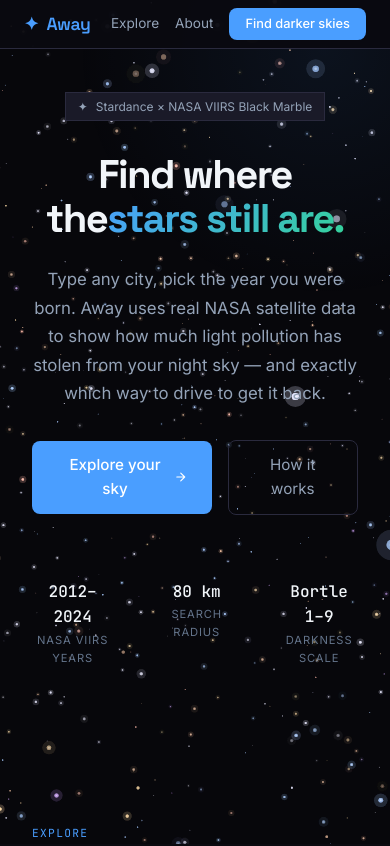
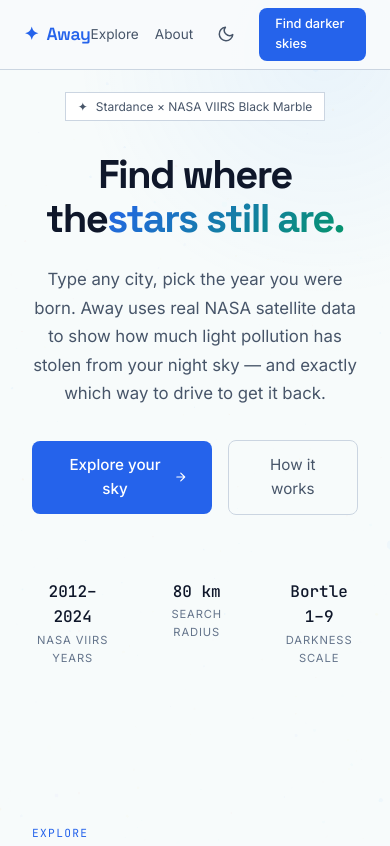
Before and after one commit to lakkeychoudhary/Away, a React (Vite) app in the folder apps/web/: page / in a window 390 px wide. Shown: the top 846 px of the page. Built offline with nearby package versions, Linux system fonts and the light colour scheme; no server answers.

Commit message:
Implement beautiful light/dark theme toggles, add responsive CSS tokens, update starfield/charts/maps to be theme-aware, and fix GitHub Actions peer-dependency issue

```diff
--- a/apps/web/src/App.tsx
+++ b/apps/web/src/App.tsx
@@ -1,4 +1,4 @@
-import { useCallback, useState, useRef } from "react";
+import { useCallback, useState, useRef, useEffect } from "react";
 import type { GeocodeResult } from "@away/shared";
 import type { AwayResponse, SkyResponse } from "@away/shared";
 import { fetchAway, fetchSky, fetchStars } from "./lib/api";
@@ -13,6 +13,21 @@
 import styles from "./App.module.css";
 
 export default function App() {
+  const [theme, setTheme] = useState<"dark" | "light">(() => {
+    const saved = localStorage.getItem("theme");
+    if (saved === "dark" || saved === "light") return saved;
+    return window.matchMedia("(prefers-color-scheme: dark)").matches ? "dark" : "light";
+  });
+
+  useEffect(() => {
+    document.documentElement.setAttribute("data-theme", theme);
+    localStorage.setItem("theme", theme);
+  }, [theme]);
+
+  const toggleTheme = useCallback(() => {
+    setTheme((prev) => (prev === "dark" ? "light" : "dark"));
+  }, []);
+
   const [loading, setLoading] = useState(false);
   const [error, setError] = useState<string | null>(null);
   const [sky, setSky] = useState<SkyResponse | null>(null);
@@ -68,7 +83,7 @@
     <div className={styles.page}>
       <Starfield />
       <div className={styles.content}>
-        <Nav hasResults={!!sky} />
+        <Nav hasResults={!!sky} theme={theme} onToggleTheme={toggleTheme} />
         <Hero />
         <Explorer onAnalyze={handleAnalyze} loading={loading} error={error} />
 
@@ -80,6 +95,7 @@
               locationLabel={locationLabel}
               activeYear={activeYear}
               onYearChange={setActiveYear}
+              theme={theme}
             />
             {stars.length > 0 && currentBortle !== null && (
               <StarMap
--- a/apps/web/src/components/Nav.module.css
+++ b/apps/web/src/components/Nav.module.css
@@ -8,7 +8,7 @@
   display: flex;
   align-items: center;
   justify-content: space-between;
-  background: rgba(10, 10, 16, 0.95);
+  background: var(--nav-bg);
   border-bottom: 1px solid var(--border);
 }
 
@@ -61,3 +61,26 @@
   color: white !important;
   text-decoration: none !important;
 }
+
+.themeToggle {
+  background: none;
+  border: none;
+  color: var(--text-secondary);
+  cursor: pointer;
+  display: flex;
+  align-items: center;
+  justify-content: center;
+  padding: 8px;
+  border-radius: var(--radius-sm);
+  transition: all var(--fast) var(--ease);
+}
+
+.themeToggle:hover {
+  background: var(--bg-panel);
+  color: var(--text-primary);
+}
+
+.themeToggle svg {
+  stroke: currentColor;
+  display: block;
+}
--- a/apps/web/src/components/Nav.tsx
+++ b/apps/web/src/components/Nav.tsx
@@ -3,9 +3,11 @@
 
 interface NavProps {
   hasResults?: boolean;
+  theme: string;
+  onToggleTheme: () => void;
 }
 
-export function Nav({ hasResults }: NavProps) {
+export function Nav({ hasResults, theme, onToggleTheme }: NavProps) {
   const [scrolled, setScrolled] = useState(false);
 
   useEffect(() => {
@@ -26,6 +28,23 @@
         {hasResults && (
           <a href="#results" className={styles.link}>Your Sky</a>
         )}
+        <button
+          onClick={onToggleTheme}
+          className={styles.themeToggle}
+          title={`Switch to ${theme === "dark" ? "light" : "dark"} mode`}
+          aria-label="Toggle theme"
+          type="button"
+        >
+          {theme === "dark" ? (
+            <svg width="18" height="18" viewBox="0 0 24 24" fill="none" stroke="currentColor" strokeWidth="2">
+              <path d="M12 3v1m0 16v1m9-9h-1M4 12H3m15.364-6.364l-.707.707M6.343 17.657l-.707.707m0-12.728l.707.707m11.314 11.314l.707.707M12 8a4 4 0 100 8 4 4 0 000-8z" strokeLinecap="round" strokeLinejoin="round" />
+            </svg>
+          ) : (
+            <svg width="18" height="18" viewBox="0 0 24 24" fill="none" stroke="currentColor" strokeWidth="2">
+              <path d="M21 12.79A9 9 0 1111.21 3 7 7 0 0021 12.79z" strokeLinecap="round" strokeLinejoin="round" />
+            </svg>
+          )}
+        </button>
         <a href="#explore" className={styles.cta}>
           Find darker skies
         </a>
--- a/apps/web/src/components/Results.tsx
+++ b/apps/web/src/components/Results.tsx
@@ -12,6 +12,7 @@
   locationLabel: string;
   activeYear: number;
   onYearChange: (year: number) => void;
+  theme: string;
 }
 
 export function Results({
@@ -20,6 +21,7 @@
   locationLabel,
   activeYear,
   onYearChange,
+  theme,
 }: ResultsProps) {
   return (
     <section className={styles.section}>
@@ -43,6 +45,7 @@
           lon={sky.location.lon}
           timeline={sky.timeline}
           activeYear={activeYear}
+          theme={theme}
           awayDest={
             away.destination
               ? {
--- a/apps/web/src/components/SkyMap.tsx
+++ b/apps/web/src/components/SkyMap.tsx
@@ -10,19 +10,24 @@
   timeline: SkyTimelinePoint[];
   activeYear: number;
   awayDest?: { lat: number; lon: number; bearingLabel: string; distanceKm: number } | null;
+  theme: string;
 }
 
 function nasaTileUrl(year: number): string {
   return `https://gibs.earthdata.nasa.gov/wms/epsg3857/best/wms.cgi?SERVICE=WMS&VERSION=1.1.1&REQUEST=GetMap&LAYERS=VIIRS_Black_Marble&STYLES=default&FORMAT=image/png&TRANSPARENT=true&SRS=EPSG:3857&BBOX={bbox-epsg-3857}&WIDTH=256&HEIGHT=256&TIME=${year}-01-01`;
 }
 
-export function SkyMap({ lat, lon, timeline, activeYear, awayDest }: SkyMapProps) {
+export function SkyMap({ lat, lon, timeline, activeYear, awayDest, theme }: SkyMapProps) {
   const containerRef = useRef<HTMLDivElement>(null);
   const mapRef = useRef<maplibregl.Map | null>(null);
   const markerRef = useRef<maplibregl.Marker | null>(null);
   const awayMarkerRef = useRef<maplibregl.Marker | null>(null);
 
   const point = timeline.find((t) => t.year === activeYear) ?? timeline.at(-1);
+
+  const basemapUrl = theme === "light"
+    ? "https://a.basemaps.cartocdn.com/light_all/{z}/{x}/{y}@2x.png"
+    : "https://a.basemaps.cartocdn.com/dark_all/{z}/{x}/{y}@2x.png";
 
   useEffect(() => {
     if (!containerRef.current) return;
@@ -34,7 +39,7 @@
         sources: {
           osm: {
             type: "raster",
-            tiles: ["https://a.basemaps.cartocdn.com/dark_all/{z}/{x}/{y}@2x.png"],
+            tiles: [basemapUrl],
             tileSize: 256,
             attribution: "© OpenStreetMap © CARTO",
           },
@@ -69,7 +74,7 @@
       markerRef.current = null;
       awayMarkerRef.current = null;
     };
-  }, [lat, lon]);
+  }, [lat, lon, theme]);
 
   useEffect(() => {
     const map = mapRef.current;
--- a/apps/web/src/components/SkyTimeline.tsx
+++ b/apps/web/src/components/SkyTimeline.tsx
@@ -38,21 +38,21 @@
               <stop offset="100%" stopColor="#2997ff" stopOpacity={0} />
             </linearGradient>
           </defs>
-          <CartesianGrid stroke="rgba(255,255,255,0.06)" vertical={false} />
+          <CartesianGrid stroke="var(--border)" opacity={0.3} vertical={false} />
           <XAxis
             dataKey="year"
-            stroke="rgba(255,255,255,0.35)"
-            tick={{ fontSize: 12 }}
+            stroke="var(--text-muted)"
+            tick={{ fontSize: 11, fill: "var(--text-secondary)" }}
           />
           <YAxis
             yAxisId="left"
-            stroke="rgba(255,255,255,0.35)"
-            tick={{ fontSize: 12 }}
+            stroke="var(--text-muted)"
+            tick={{ fontSize: 11, fill: "var(--text-secondary)" }}
             label={{
               value: "Radiance",
               angle: -90,
               position: "insideLeft",
-              fill: "rgba(255,255,255,0.4)",
+              fill: "var(--text-muted)",
               fontSize: 11,
             }}
           />
@@ -60,23 +60,23 @@
             yAxisId="right"
             orientation="right"
             domain={[1, 9]}
-            stroke="rgba(255,255,255,0.35)"
-            tick={{ fontSize: 12 }}
+            stroke="var(--text-muted)"
+            tick={{ fontSize: 11, fill: "var(--text-secondary)" }}
             label={{
               value: "Bortle",
               angle: 90,
               position: "insideRight",
-              fill: "rgba(255,255,255,0.4)",
+              fill: "var(--text-muted)",
               fontSize: 11,
             }}
           />
           <Tooltip
             contentStyle={{
-              background: "#1a1a24",
-              border: "1px solid rgba(255,255,255,0.1)",
+              background: "var(--bg-panel)",
+              border: "1px solid var(--border)",
               borderRadius: 12,
             }}
-            labelStyle={{ color: "#fff" }}
+            labelStyle={{ color: "var(--text-primary)" }}
           />
           <Area
             yAxisId="left"
--- a/apps/web/src/components/StarMap.module.css
+++ b/apps/web/src/components/StarMap.module.css
@@ -38,7 +38,7 @@
   width: 100%;
   aspect-ratio: 2 / 1;
   border-radius: var(--radius-md);
-  background: radial-gradient(ellipse at center, rgba(10, 10, 30, 0.5), rgba(5, 5, 15, 0.8));
+  background: var(--star-chart-bg);
 }
 
 .equator {
--- a/apps/web/src/components/Starfield.tsx
+++ b/apps/web/src/components/Starfield.tsx
@@ -88,8 +88,11 @@
       const w = canvas.width;
       const h = canvas.height;
 
-      // Fade trail
-      ctx.fillStyle = 'rgba(10, 10, 15, 0.25)';
+      // Detect theme dynamically from root
+      const theme = document.documentElement.getAttribute("data-theme") || "dark";
+
+      // Fade trail (using dark or light background colors)
+      ctx.fillStyle = theme === "light" ? "rgba(248, 250, 252, 0.25)" : "rgba(10, 10, 15, 0.25)";
       ctx.fillRect(0, 0, w, h);
 
       const targetRotX = mouseRef.current.y * 0.03;
@@ -117,7 +120,9 @@
         if (sx < -50 || sx > w + 50 || sy < -50 || sy > h + 50) continue;
 
         const twinkle = Math.sin(time * star.twinkleSpeed + star.twinklePhase) * 0.35 + 0.65;
-        const alpha = star.opacity * twinkle * Math.min(1, scale * 2.5);
+        // In light theme, make stars barely visible (faded by light pollution)
+        const alphaMultiplier = theme === "light" ? 0.04 : 1.0;
+        const alpha = star.opacity * twinkle * Math.min(1, scale * 2.5) * alphaMultiplier;
         const size = star.size * scale * 0.8;
 
         if (size < 0.2) continue;
--- a/apps/web/src/styles/tokens.css
+++ b/apps/web/src/styles/tokens.css
@@ -6,6 +6,8 @@
   --bg-input: #0e0e18;
   --border: #2a2a3e;
   --border-focused: #4a9eff;
+  --star-chart-bg: radial-gradient(ellipse at center, rgba(10, 10, 30, 0.5), rgba(5, 5, 15, 0.8));
+  --nav-bg: rgba(10, 10, 16, 0.95);
 
   /* Accents */
   --accent: #4a9eff;
@@ -49,3 +51,31 @@
   --fast: 150ms;
   --normal: 300ms;
 }
+
+:root[data-theme="light"] {
+  /* Light mode — clean, soft, high contrast */
+  --bg: #f8fafc;
+  --bg-panel: #f1f5f9;
+  --bg-card: #ffffff;
+  --bg-input: #f8fafc;
+  --border: #cbd5e1;
+  --border-focused: #2563eb;
+  --star-chart-bg: radial-gradient(ellipse at center, rgba(14, 165, 233, 0.05), rgba(2, 132, 199, 0.15));
+  --nav-bg: rgba(248, 250, 252, 0.95);
+
+  /* Accents */
+  --accent: #2563eb;
+  --accent-glow: rgba(37, 99, 235, 0.1);
+  --accent-green: #059669;
+  --accent-amber: #d97706;
+  --accent-pink: #db2777;
+  --accent-red: #dc2626;
+
+  /* Text */
+  --text-primary: #0f172a;
+  --text-secondary: #475569;
+  --text-muted: #64748b;
+  --text-accent: #2563eb;
+  --text-green: #059669;
+  --text-amber: #d97706;
+}
```
